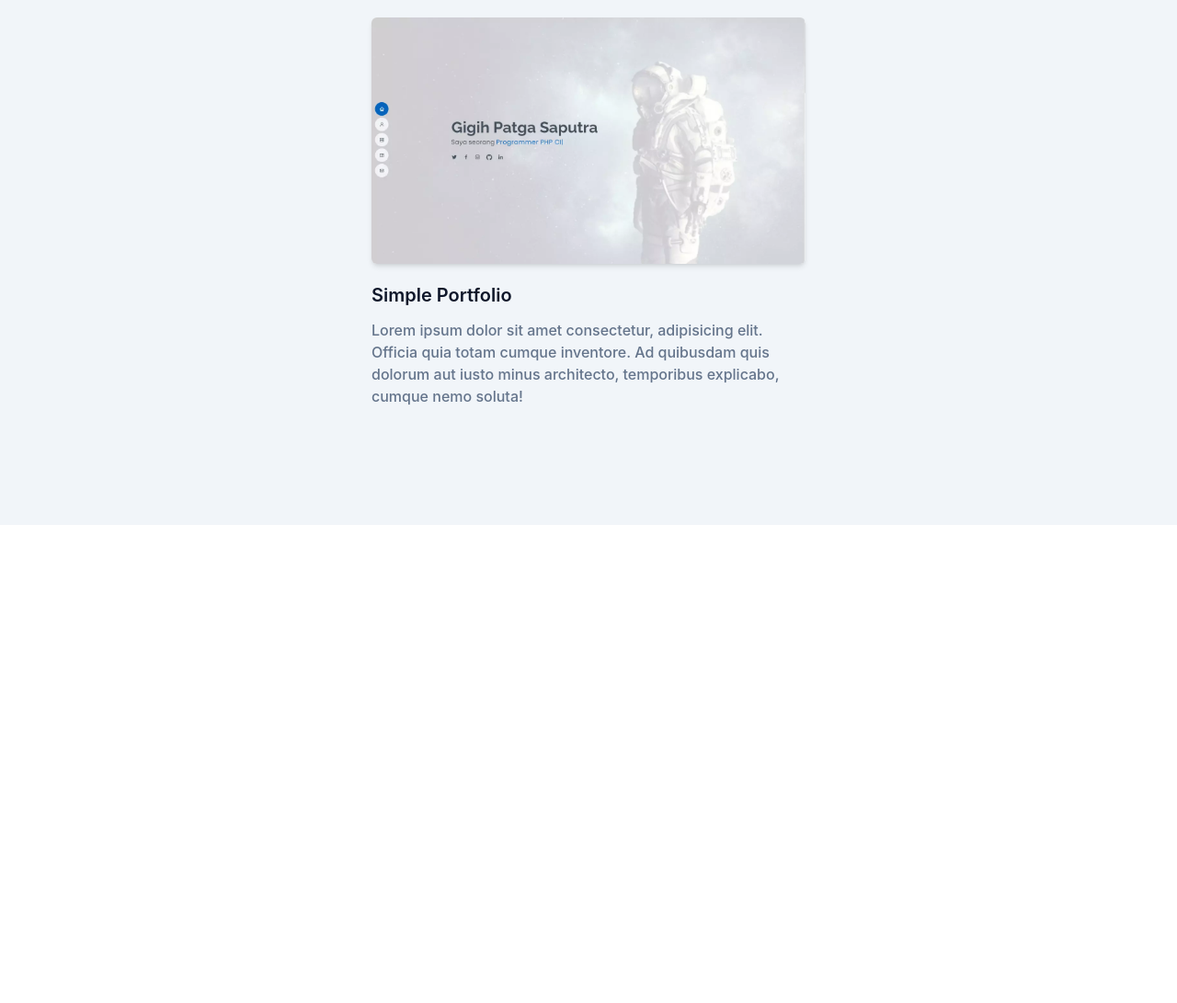
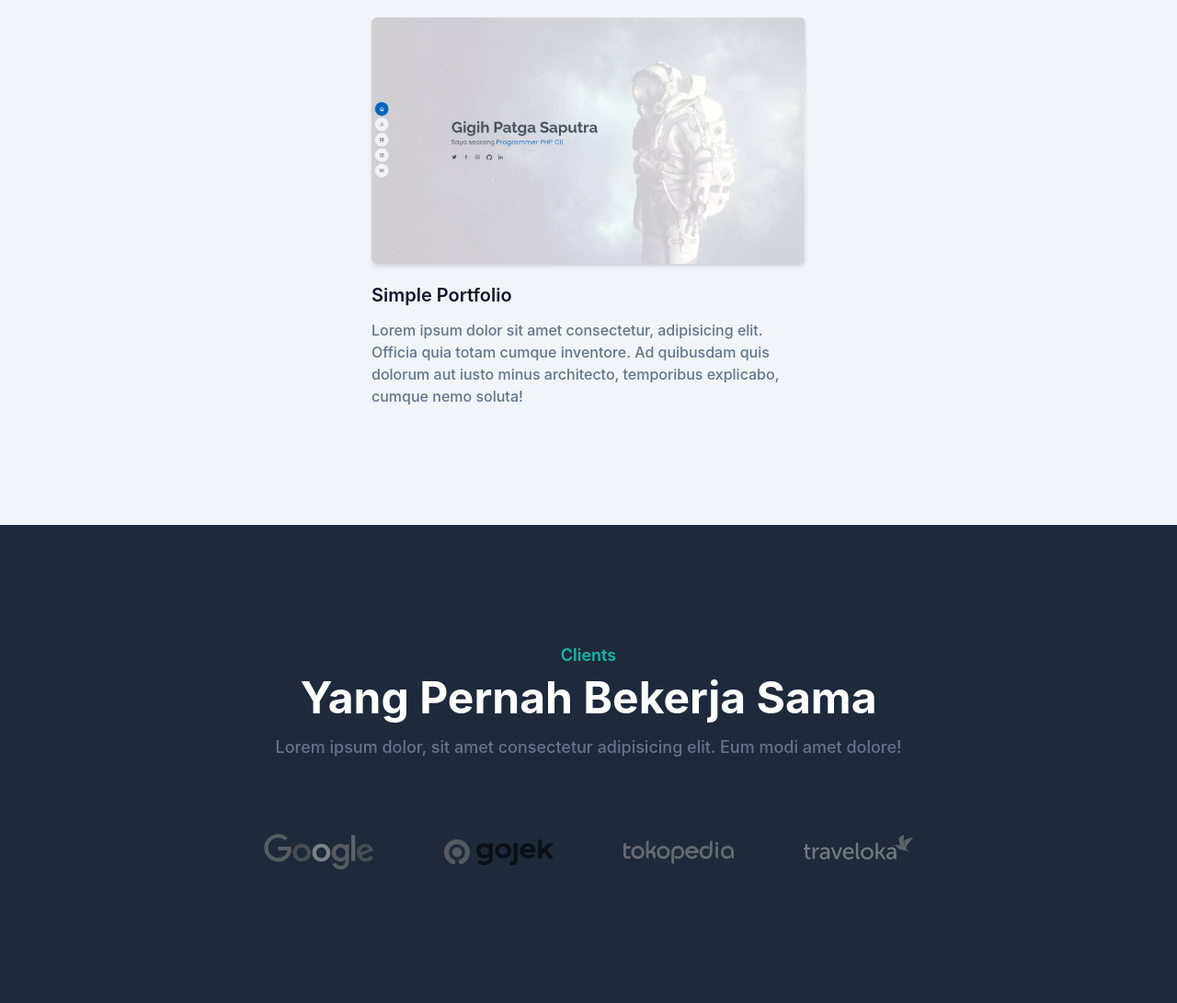
Before and after one commit to gigihpaga/portofolio-tailwind, a website: page index.html in a window 1280 px wide. Shown: the part 2496-3587 px from the top of the page at 92% size. Before the commit the page ends 3067 px from the top, so only its background shows below. Drawn offline with nearby package versions, Linux system fonts and the light colour scheme; files that its build step writes are made by us from their sources.

Commit message:
create section: Clients ✨

```diff
--- a/index.html
+++ b/index.html
@@ -345,6 +345,59 @@
         </section>
         <!-- Portfolio Section End -->
 
+        <!-- Clients Section Start  -->
+        <section id="clients" class="pt-24 lg:pt-32 pb-32 bg-slate-800">
+            <div class="container">
+                <!-- Row 1 -->
+                <div class="w-full px-4">
+                    <div class="mx-auto text-center mb-16">
+                        <h4 class="font-semibold text-lg text-primary mb-2">Clients</h4>
+                        <h2 class="font-bold text-white text-3xl mb-4 sm:text-4xl lg:text-5xl">
+                            Yang Pernah Bekerja Sama
+                        </h2>
+                        <p class="font-medium text-base text-secondary md:text-lg">
+                            Lorem ipsum dolor, sit amet consectetur adipisicing elit. Eum modi amet
+                            dolore!
+                        </p>
+                    </div>
+                </div>
+                <!-- Row 2 -->
+                <div class="w-full px-4">
+                    <div class="flex flex-wrap items-center justify-center gap-3">
+                        <!-- Icon Google -->
+                        <a
+                            href="#"
+                            target="_blank"
+                            class="max-w-[120px] py-4 grayscale opacity-60 transition duration-500 hover:grayscale-0 hover:opacity-100 lg:mx6 xl:mx-8">
+                            <img src="dist/img/clients/google.svg" alt="google" />
+                        </a>
+                        <!-- Icon Gojek -->
+                        <a
+                            href="#"
+                            target="_blank"
+                            class="max-w-[120px] py-4 grayscale opacity-60 transition duration-500 hover:grayscale-0 hover:opacity-100 lg:mx6 xl:mx-8">
+                            <img src="dist/img/clients/gojek.svg" alt="gojek" />
+                        </a>
+                        <!-- Icon Tokopedia -->
+                        <a
+                            href="#"
+                            target="_blank"
+                            class="max-w-[120px] py-4 grayscale opacity-60 transition duration-500 hover:grayscale-0 hover:opacity-100 lg:mx6 xl:mx-8">
+                            <img src="dist/img/clients/tokopedia.svg" alt="tokopedia" />
+                        </a>
+                        <!-- Traveloka -->
+                        <a
+                            href="#"
+                            target="_blank"
+                            class="max-w-[120px] py-4 grayscale opacity-60 transition duration-500 hover:grayscale-0 hover:opacity-100 lg:mx6 xl:mx-8">
+                            <img src="dist/img/clients/traveloka.svg" alt="traveloka" />
+                        </a>
+                    </div>
+                </div>
+            </div>
+        </section>
+        <!-- Clients Section End  -->
+
         <!-- script -->
         <script src="dist/js/script.js"></script>
     </body>
```
